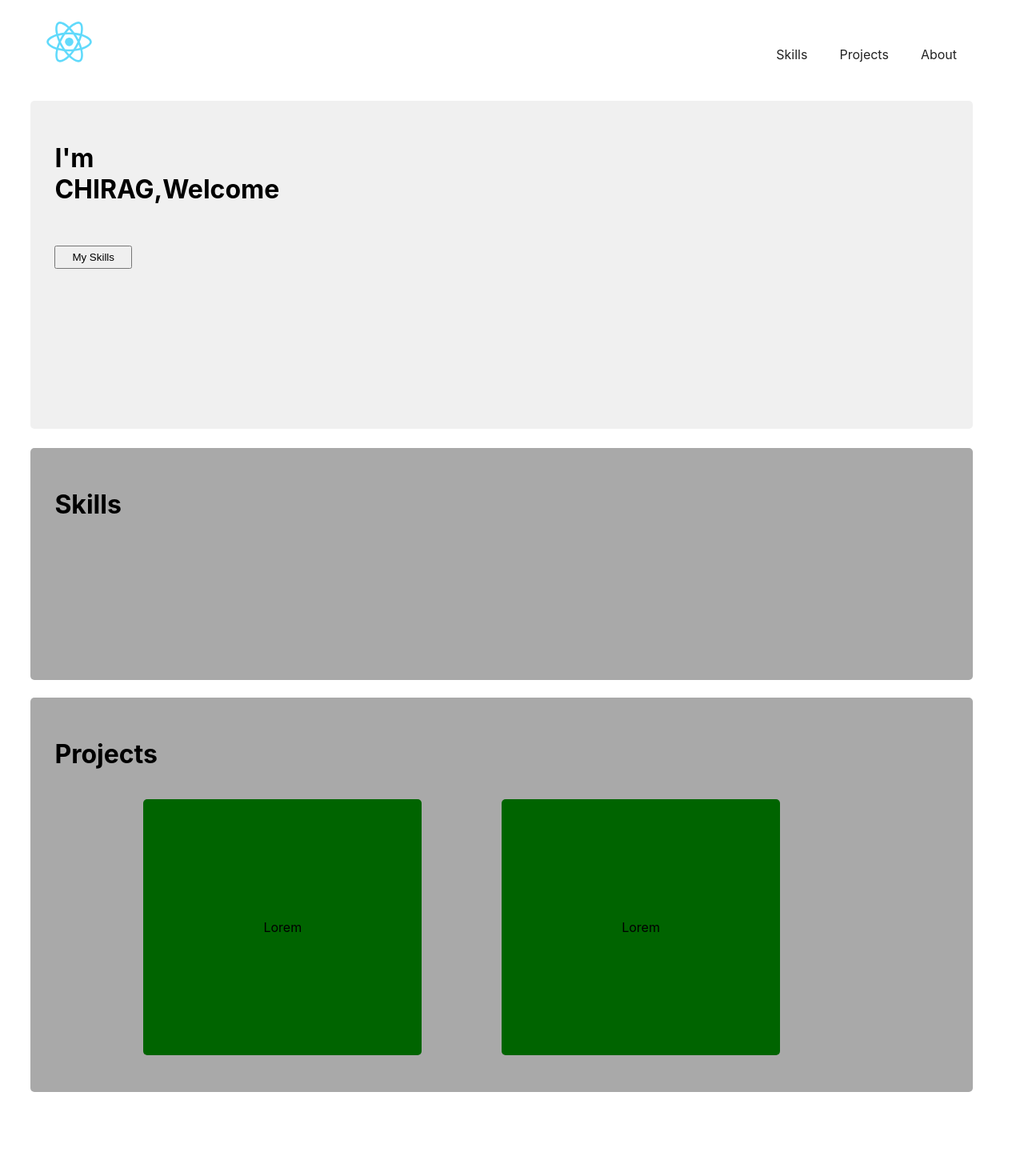
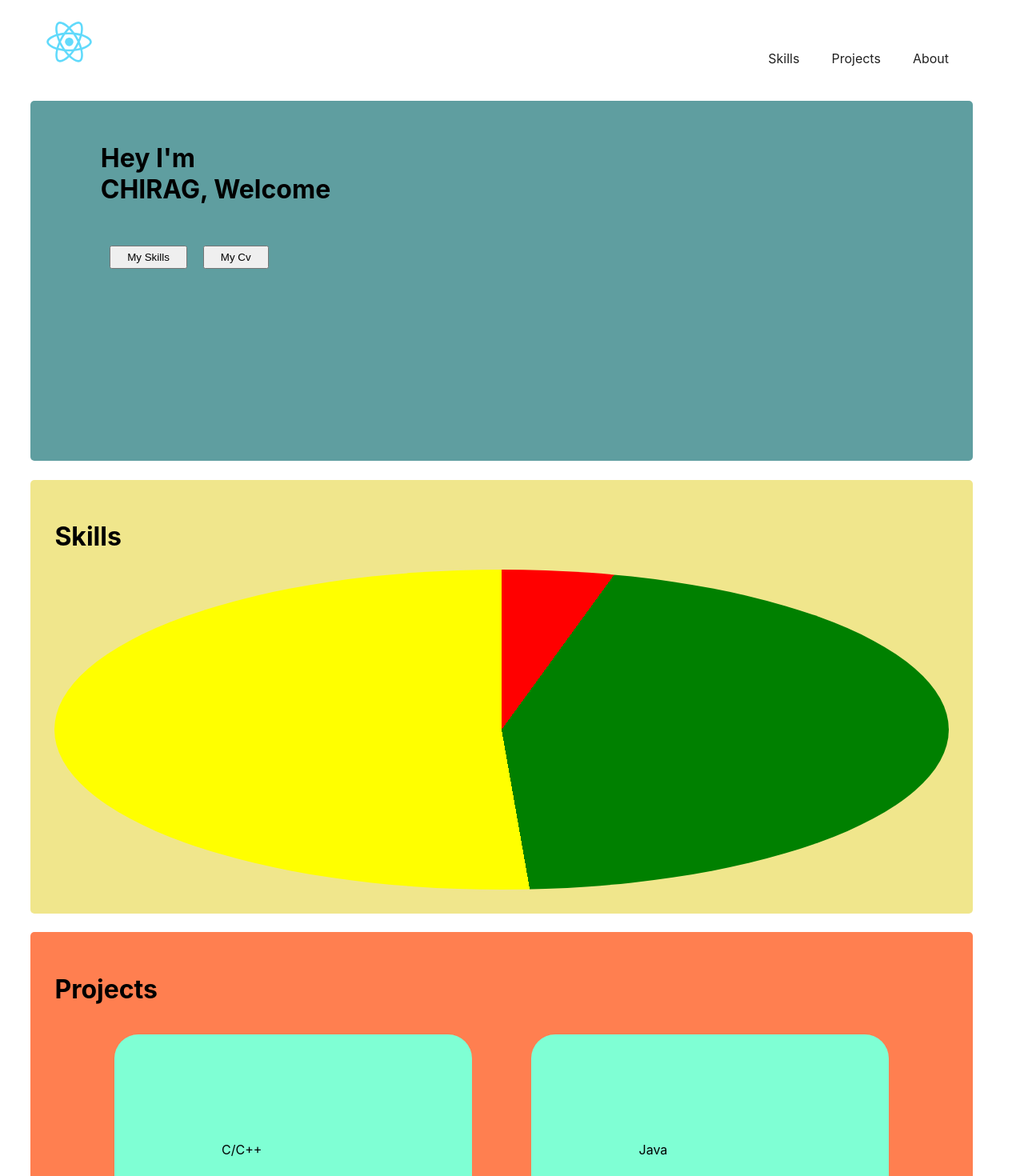
Before and after one commit to chiragbairwa/chiragbairwa.github.io, a React (Create React App) app: page / in a window 1280 px wide. Shown: the part 20-1490 px from the top of the page at 80% size. Before the commit the page ends 1424 px from the top, so only its background shows below. Built offline with nearby package versions, Linux system fonts and the light colour scheme.

Commit message:
+About and PieChart init

```diff
--- a/src/App.js
+++ b/src/App.js
@@ -16,38 +16,56 @@ function App() {
           </nav>
         </div>
 
-        {/* Welcome */}
+        {/* Welcome View*/}
         <div className={classes.WelcomeView}>
           <div className={classes.WelcomeMsg}>
-            <h1>I'm<br></br>CHIRAG,Welcome</h1>
+            <h1>Hey I'm<br></br>CHIRAG, Welcome</h1>
           </div>
 
-          {/* Show My Skill Button */}
+          {/* Show Buttons */}
+          <div className={classes.WelcomeBtn}>
             <button className={classes.SkillBtn}>My Skills</button>
-
-        </div>
-
-        {/* Skills Column */}
-        <div className={classes.SkillView}>
-          <h1> Skills </h1>
-          <div className={classes.PieChart}>
+            <button className={classes.SkillBtn}>My Cv</button>
           </div>
         </div>
 
-        {/* Projects Column */}
+        {/* Skills View */}
+        <div className={classes.SkillView}>
+          <h1> Skills </h1>
+
+          <div className={classes.SkillCard}>
+            <div className={classes.PieChart}>
+
+            </div>
+          </div>
+        </div>
+
+        {/* Projects View */}
         <div className={classes.ProjectView}>
           <h1> Projects </h1>
-
           {/* Cards */}
           <div className={classes.ProjectCards}>
-            <div> <p>Lorem</p> </div>
-            <div> <p>Lorem</p> </div>
+            <div>
+              <p>C/C++</p>
+              <p>Python</p>
+            </div>
+            <div>
+              <p>Java</p>
+              <p>React</p>
+            </div>
           </div>
         </div>
 
         {/* Social Links */}
-        <div className={classes.SocialLinks}>
-        </div>
+        {/* <div className={classes.SocialLinks}>
+          <p>Lor</p>
+          <p>Lor</p>
+          </div>  */}
+      </div>
+
+      {/* About */}
+      <div className={classes.AboutView}>
+        <h2>About</h2>
       </div>
     </div>
   );
--- a/src/App.module.css
+++ b/src/App.module.css
@@ -1,8 +1,16 @@
+:root {
+  --cardradius: 30px;
+}
 .Container{
   margin: 3% 5% 3% 3%;
 }
-/* .SocialLinks {
+/*  .SocialLinks {
   float: right;
+}
+.SocialLinks > p {
+  background-color:aquamarine;
+  border-radius: 4px;
+  padding: 4%;
 } */
 
 .TopBar {
@@ -15,77 +23,82 @@
 .NavBar {
   padding-top: 40px;
   float: right;
+  display: flex;
+  justify-content: space-between;
 }
 .NavBar > a {
     text-decoration: none;
     color: #222222;
-    padding: 20px;
-    text-align: left;
-    margin-left: auto;
-    margin-right: auto;
+    margin-right: 20px;
+    padding: 5px 10px;
+}
+.NavBar > a:hover{
+  border: #A9A9A9;
+  border-radius: 10px;
+  border-width: 1.5px;
+  border-style:solid;
 }
 
 .WelcomeView {
-  background-color:#F0F0F0;
+  background-color:#5F9EA0;
+  height: 450px;
   box-sizing: border-box;
   border-radius: 5px;
   padding: 30px 0 0 30px;
-
 }
-.SkillBtn{
-  margin: 30px 0 200px 0;
+.WelcomeMsg > h1{
+  margin-left: 5%;
+}
+.WelcomeBtn > button{
   padding: 5px 20px;
+}
+.WelcomeBtn > button:first-child{
+  margin: 30px 20px 0 6%;
 }
 
 .SkillView {
-  background-color: darkgray;
-  box-sizing: border-box;
-  margin-top: 2%;
+  background-color:khaki;
+  margin: 2% 0;
   border-radius: 5px;
-  padding: 30px 0 0 30px;
+  padding: 30px;
 }
-.SkillView > h1 {
-  padding-bottom: 200px;
+.SkillCard {
+  display: flex;
+  border-radius: 5px;
+  justify-content: center;
+}
+.PieChart {
+  width: 100%;
+  height: 25rem;
+  background: conic-gradient(
+    red 36deg, green 36deg 170deg, yellow 170deg);
+  border-radius: 50%;
 }
 
 .ProjectView {
-  background-color: darkgray;
+  background-color: coral;
   box-sizing: border-box;
   padding: 30px;
   border-radius: 5px;
 }
 
 .ProjectCards {
-  margin: 0 -5px;
-  display: flex;
-  flex-direction: row;
-  flex-wrap: wrap;
-  align-content: center;
-  justify-content: center;
-  align-items: center;
+    display: flex;
+    justify-content:space-evenly;
 }
 
 .ProjectCards > div {
-  float:right;
-  margin-right: 100px;
+  width: 40%;
+}
+.ProjectCards > div > p {
+  background-color:aquamarine;
+  border-radius: var(--cardradius);
+  padding: 30%;
 }
 
-.ProjectCards:after {
-  content: "";
-  display:grid;
-  clear: both;
+.AboutView {
+  background-color: #F0F0F0;
+  height: 200px;
+  display: flex;
+  justify-content: center;
 }
-.ProjectCards> div > p {
-  background-color: darkgreen;
-  border-radius: 5px;
-  padding: 150px 150px;
-
-}
-
-@media screen and (max-width: 600px){
-  .ProjectCards {
-    width: 100%;
-    display: block;
-    margin-bottom: 20px;
-  }
-}
```
